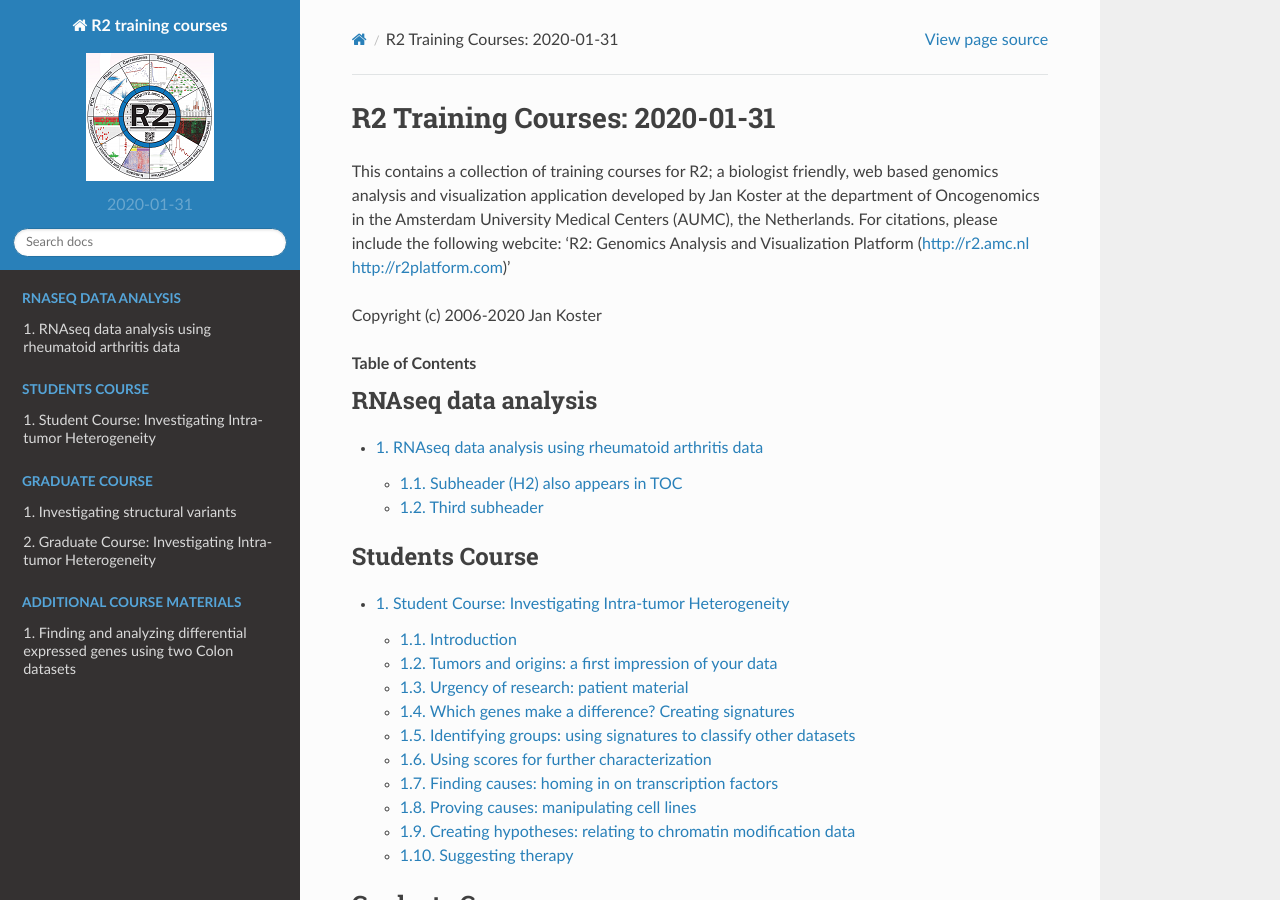
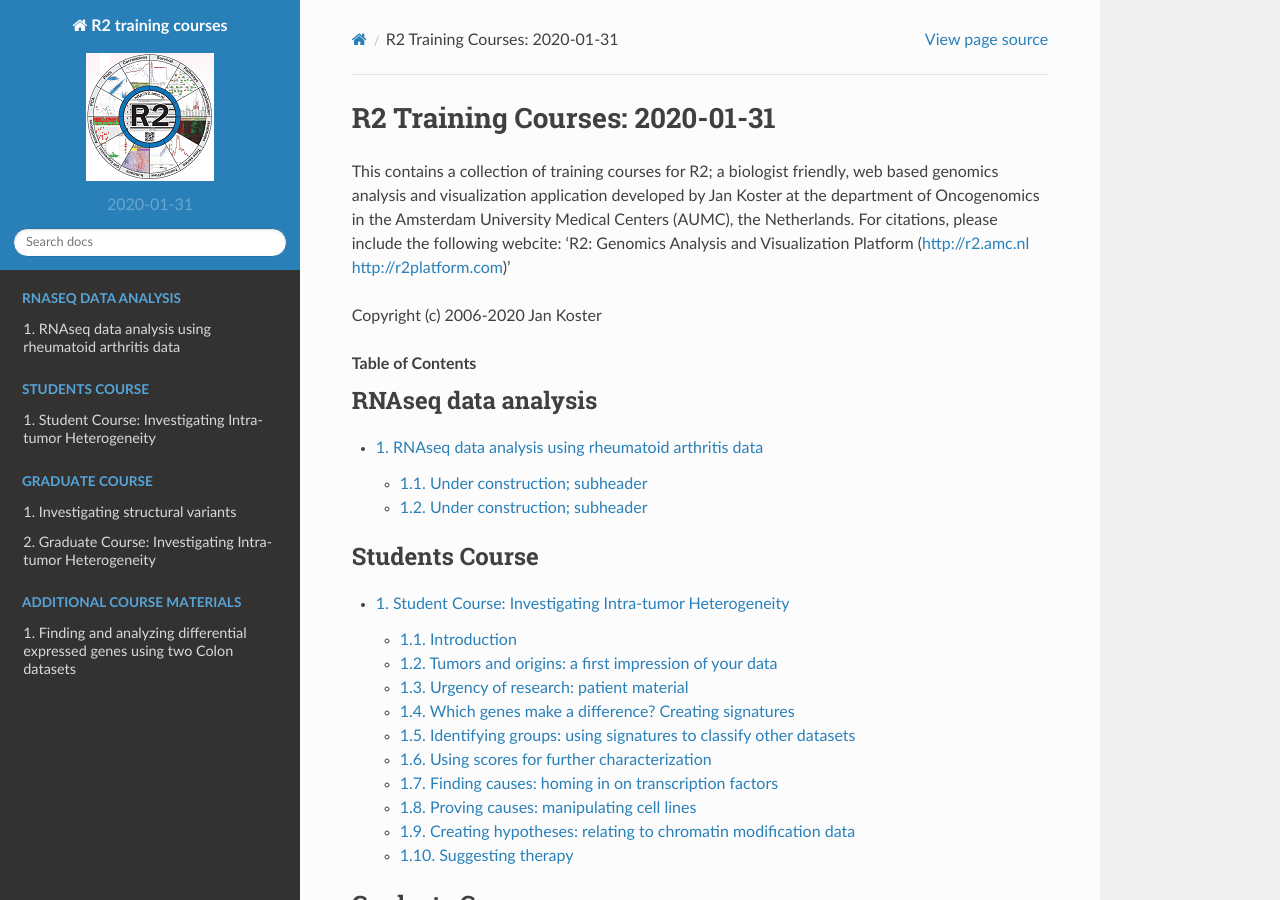
Before and after one commit to antronerds/r2-training-courses, a Sphinx documentation site: the page built from docs/index.rst, in a window 1280 px wide and 900 px high. Built offline with Sphinx 7.4.7 and the Read the Docs theme 2.0.0, drawn with Linux system fonts in a browser that asks for light colours.

Commit message:
Update RNA_seq_data_analysis_-_Using_Rheumatoid_Arthritis_data.md
Added stubtexts

```diff
--- a/docs/RNA_seq_data_analysis_-_Using_Rheumatoid_Arthritis_data.md
+++ b/docs/RNA_seq_data_analysis_-_Using_Rheumatoid_Arthritis_data.md
@@ -4,10 +4,10 @@
 RNAseq data analysis using rheumatoid arthritis data
 ===========================================
 
-*Subtitle between asterisk creates italic style*
+*This page is under construction*
 
 
-Subheader (H2) also appears in TOC
+Under construction; subheader
 -----
 
 -  A bulleted list is created by a minus, plus or asterisk followed by two spaces
@@ -15,7 +15,7 @@
   -  Subitem by two spaces
 
 
-Third subheader
+Under construction; subheader
 -----
 
 1.  This will give a numbered list
```
